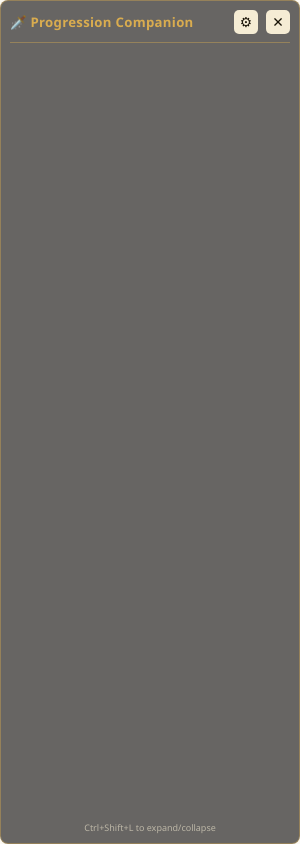
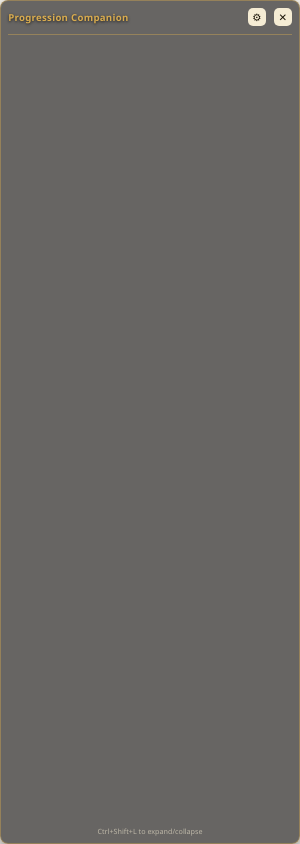
Before and after one commit to caiojgouvea/poe-overlay-checklist, an Electron app: page renderer/index.html in a window 300 px wide. Drawn offline with Linux system fonts and the light colour scheme; no server answers.

Commit message:
Shrink fonts, center item text, drop the title emoji, add drop shadow
Font sizes were still too big for the compact bar/column layout. Also
center item text within its column (support gems stay left-aligned to
keep the parent/child indentation readable), remove the title emoji,
and add a stronger drop shadow plus text-shadow so the overlay reads
clearly over the busy PoE background instead of blending into it.

```diff
--- a/renderer/index.html
+++ b/renderer/index.html
@@ -9,7 +9,7 @@
   <div id="panel">
     <div id="main-col">
       <div id="header">
-        <span id="title">🗡️ Progression Companion</span>
+        <span id="title">Progression Companion</span>
         <div id="header-actions">
           <button id="settings-collapse-btn" title="Show/hide the options above">▲</button>
           <button id="settings-btn" title="Edit (add/remove/reorder)">⚙</button>
--- a/renderer/style.css
+++ b/renderer/style.css
@@ -4,16 +4,16 @@
      so dragging the window smaller/larger scales the whole UI instead of
      just clipping or leaving it cramped. Values are clamped so text never
      goes unreadable or absurdly large. */
-  --fs-title: clamp(10px, 4.4vw, 16px);
-  --fs-icon: clamp(10px, 4.6vw, 16px);
-  --fs-body: clamp(9px, 4.2vw, 14px);
-  --fs-support: clamp(7.5px, 3.4vw, 11px);
-  --fs-label: clamp(8px, 3.6vw, 12px);
-  --fs-hint: clamp(7px, 3vw, 10px);
-  --btn-size: clamp(16px, 8vw, 26px);
-  --btn-size-sm: clamp(14px, 7vw, 22px);
-  --checkbox-size: clamp(10px, 4.4vw, 14px);
-  --panel-pad: clamp(6px, 3vw, 12px);
+  --fs-title: clamp(9px, 3.2vw, 13px);
+  --fs-icon: clamp(9px, 3.4vw, 13px);
+  --fs-body: clamp(8px, 3vw, 11px);
+  --fs-support: clamp(7px, 2.6vw, 9px);
+  --fs-label: clamp(7px, 2.8vw, 10px);
+  --fs-hint: clamp(6.5px, 2.4vw, 9px);
+  --btn-size: clamp(14px, 6vw, 20px);
+  --btn-size-sm: clamp(12px, 5.4vw, 18px);
+  --checkbox-size: clamp(9px, 3.4vw, 12px);
+  --panel-pad: clamp(5px, 2.4vw, 10px);
 }
 
 /* Gold: warm amber-on-near-black, close to PoE's own quest tracker/UI text */
@@ -121,7 +121,7 @@ html, body {
   flex-direction: row;
   gap: 0;
   color: var(--text-primary);
-  box-shadow: 0 0 14px var(--accent-bg-hover);
+  box-shadow: 0 6px 20px rgba(0, 0, 0, 0.55), 0 0 14px var(--accent-bg-hover);
   -webkit-app-region: drag;
 }
 
@@ -176,6 +176,7 @@ html, body {
   font-weight: 600;
   letter-spacing: 0.3px;
   color: var(--accent);
+  text-shadow: 0 1px 3px rgba(0, 0, 0, 0.7);
 }
 
 #header-actions {
@@ -498,6 +499,7 @@ body.settings-collapsed #settings-panel {
   letter-spacing: 0.5px;
   color: var(--accent);
   outline: none;
+  text-shadow: 0 1px 3px rgba(0, 0, 0, 0.7);
   -webkit-app-region: no-drag;
 }
 
@@ -557,9 +559,14 @@ body.edit-mode .section-del-btn {
 .item-row {
   display: flex;
   align-items: center;
+  justify-content: center;
   gap: 6px;
   padding: 4px 4px;
   border-radius: 4px;
+}
+
+.item-row.support-item {
+  justify-content: flex-start;
 }
 
 .item-row:hover {
@@ -575,14 +582,19 @@ body.edit-mode .section-del-btn {
 }
 
 .item-row .item-text {
-  flex: 1;
   min-width: 0;
   outline: none;
   font-size: var(--fs-body);
   font-weight: 600;
   color: var(--accent-strong);
   cursor: pointer;
+  text-align: center;
+  text-shadow: 0 1px 3px rgba(0, 0, 0, 0.7);
   -webkit-app-region: no-drag;
+}
+
+.item-row.support-item .item-text {
+  text-align: left;
 }
 
 .item-row.done .item-text {
```
